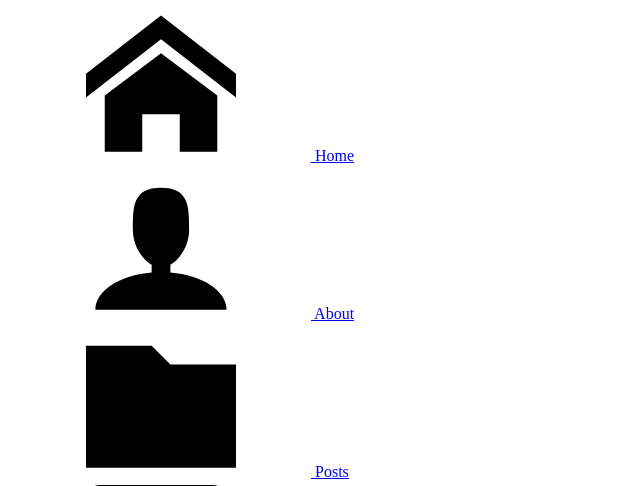
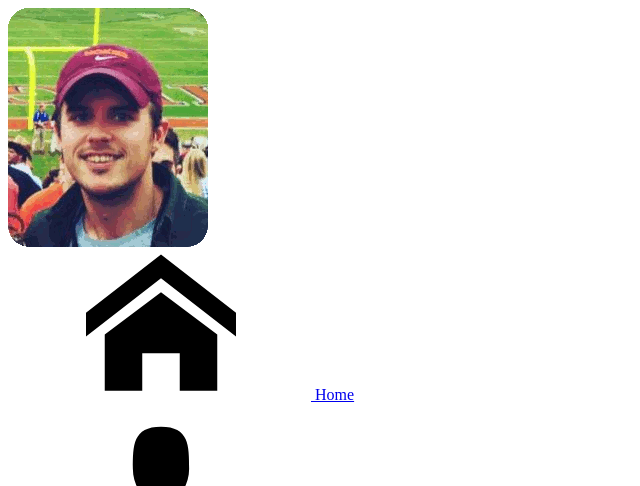
Before and after one commit to austburn/austburn.me, a Flask app: page /about in a window 1280 px wide. Shown: the top 486 px of the page, without its empty margins (0-640 px from the left). Run offline with Flask 2, Linux system fonts and the light colour scheme; parts of the project's set-up code (start-up, migrations or seed data) failed here and were passed over; some libraries are stand-ins or nearby versions.

Commit message:
Make my image smaller

```diff
--- a/application/static/css/main.css
+++ b/application/static/css/main.css
@@ -39,12 +39,6 @@
 }
 
 #me {
-  background-image: url(../img/austin.jpg);
-  background-position: 45% 25%;
-  background-size: 100%;
-  width: 90%;
-  height: 20%;
-  border-radius: 25%;
   margin-left: 5%;
   margin-bottom: 10%;
 }
--- a/application/templates/sidebar.html
+++ b/application/templates/sidebar.html
@@ -34,7 +34,7 @@
     </defs>
   </svg>
 
-  <div id="me"></div>
+  <img id="me" src="{{ url_for('static', filename='img/austin.gif') }}">
   <table>
     <tr>
       <td><a class="sidebar-link" href="/" onclick="ga('send', 'event', 'button', 'click', 'home', 1)"><svg class="icon icon-home"><use xlink:href="#icon-home"></use></svg>  Home</a></td>
```
Also changed, not shown: application/static/img/austin.gif (added), application/static/img/austin.jpg (deleted).
